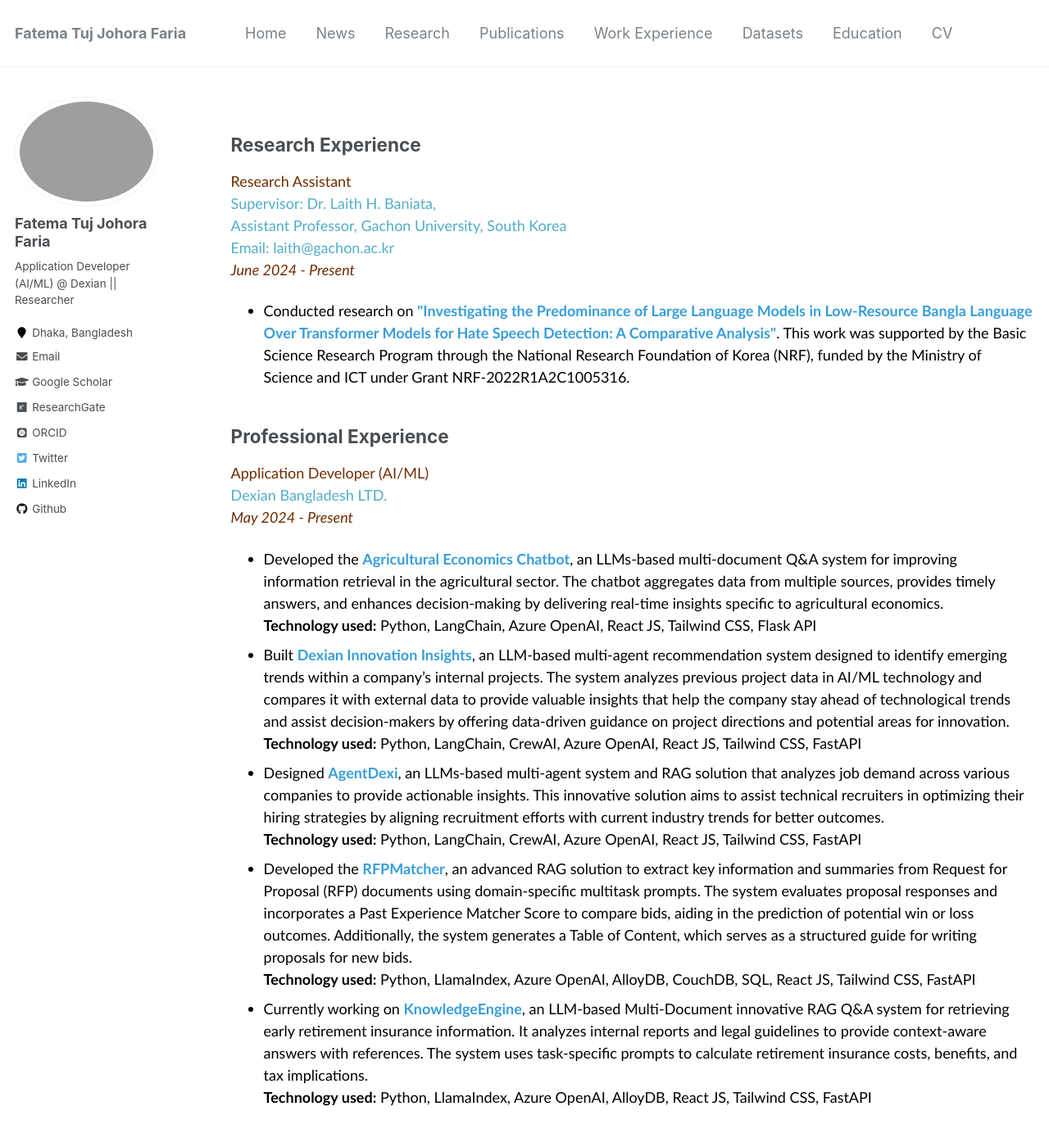
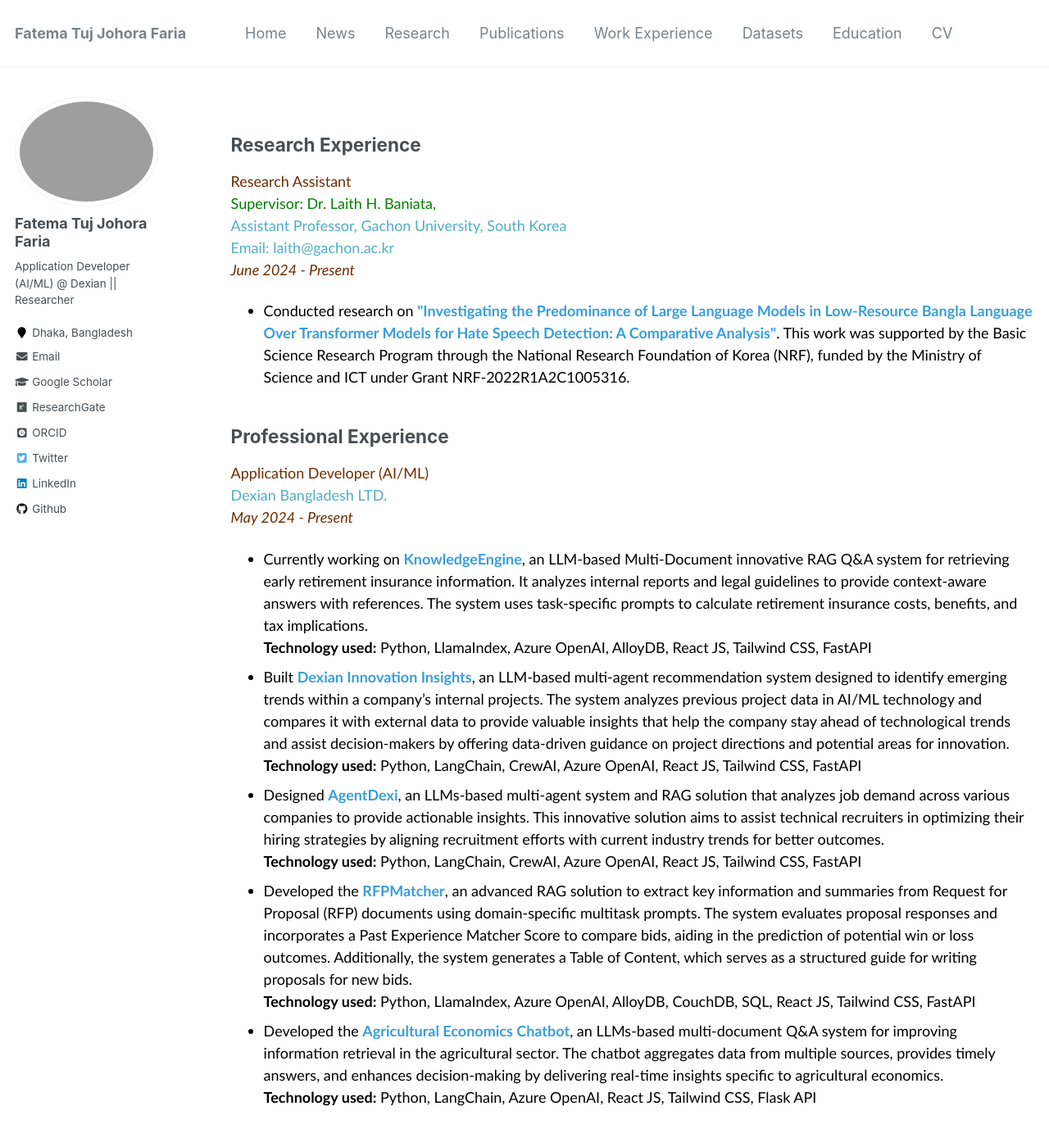
Before and after one commit to fatemafaria142/fatemafaria142.github.io, a Jekyll site: the page built from _pages/work.md, in a window 1280 px wide and 1400 px high. Shown: the top 1389 px of the window at 82% size. Built offline with Jekyll 4.4.1, drawn with Linux system fonts in a browser that asks for light colours; some web fonts are replaced.

Commit message:
Update work.md

```diff
--- a/_pages/work.md
+++ b/_pages/work.md
@@ -7,7 +7,7 @@
 ## Research Experience
 <span style="font-family:Trebuchet MS; color:black;">
 <span style="color:#6E2C00">Research Assistant</span><br/>
-[Supervisor: Dr. Laith H. Baniata, ](https://www.researchgate.net/profile/Laith-Baniata)<br/>
+[<span style="color:green; display:inline;"> Supervisor: Dr. Laith H. Baniata, </span>](https://www.researchgate.net/profile/Laith-Baniata)<br/>
 [Assistant Professor, Gachon University, South Korea](https://www.gachon.ac.kr/sites/eng/index.do/)<br/>
 [Email: laith@gachon.ac.kr](mailto:laith@gachon.ac.kr)<br/>
 <span style="color:#6E2C00"><em>June 2024 - Present</em></span>
@@ -24,10 +24,10 @@
 <span style="color:#6E2C00"><em>May 2024 - Present</em></span>
 
 <ul style="font-family:Trebuchet MS; color:black;">
-<li>Developed the <b style="color:#389EDA">Agricultural Economics Chatbot</b>, an LLMs-based multi-document Q&A system for improving information retrieval in the agricultural sector. The chatbot aggregates data from multiple sources, provides timely answers, and enhances decision-making by delivering real-time insights specific to agricultural economics.
+
+<li>Currently working on <b style="color:#389EDA">KnowledgeEngine</b>, an LLM-based Multi-Document innovative RAG Q&A system for retrieving early retirement insurance information. It analyzes internal reports and legal guidelines to provide context-aware answers with references. The system uses task-specific prompts to calculate retirement insurance costs, benefits, and tax implications.
 <br>
-<b>Technology used:</b> Python, LangChain, Azure OpenAI, React JS, Tailwind CSS, Flask API
-</li>
+<b>Technology used:</b> Python, LlamaIndex, Azure OpenAI, AlloyDB, React JS, Tailwind CSS, FastAPI</li>
 
 <li>Built <b style="color:#389EDA">Dexian Innovation Insights</b>, an LLM-based multi-agent recommendation system designed to identify emerging trends within a company’s internal projects. The system analyzes previous project data in AI/ML technology and compares it with external data to provide valuable insights that help the company stay ahead of technological trends and assist decision-makers by offering data-driven guidance on project directions and potential areas for innovation.
 <br>
@@ -41,7 +41,9 @@
 <br>
 <b>Technology used:</b> Python, LlamaIndex, Azure OpenAI, AlloyDB, CouchDB, SQL, React JS, Tailwind CSS, FastAPI</li>
 
-<li>Currently working on <b style="color:#389EDA">KnowledgeEngine</b>, an LLM-based Multi-Document innovative RAG Q&A system for retrieving early retirement insurance information. It analyzes internal reports and legal guidelines to provide context-aware answers with references. The system uses task-specific prompts to calculate retirement insurance costs, benefits, and tax implications.
+<li>Developed the <b style="color:#389EDA">Agricultural Economics Chatbot</b>, an LLMs-based multi-document Q&A system for improving information retrieval in the agricultural sector. The chatbot aggregates data from multiple sources, provides timely answers, and enhances decision-making by delivering real-time insights specific to agricultural economics.
 <br>
-<b>Technology used:</b> Python, LlamaIndex, Azure OpenAI, AlloyDB, React JS, Tailwind CSS, FastAPI</li>
+<b>Technology used:</b> Python, LangChain, Azure OpenAI, React JS, Tailwind CSS, Flask API
+</li>
+
 </ul>
```
